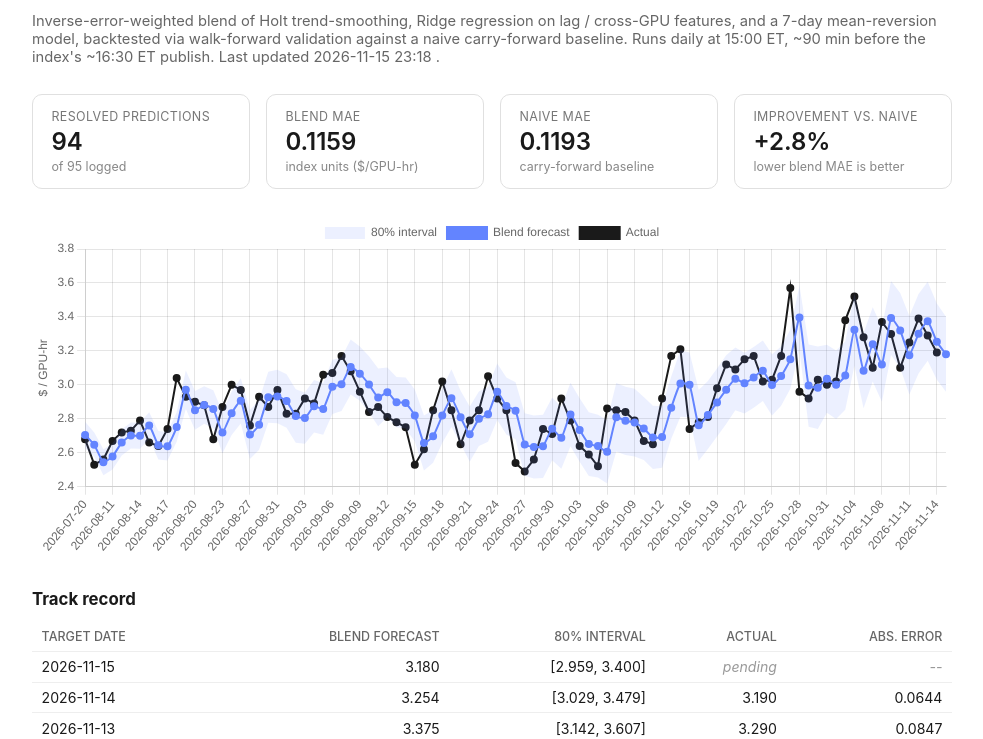
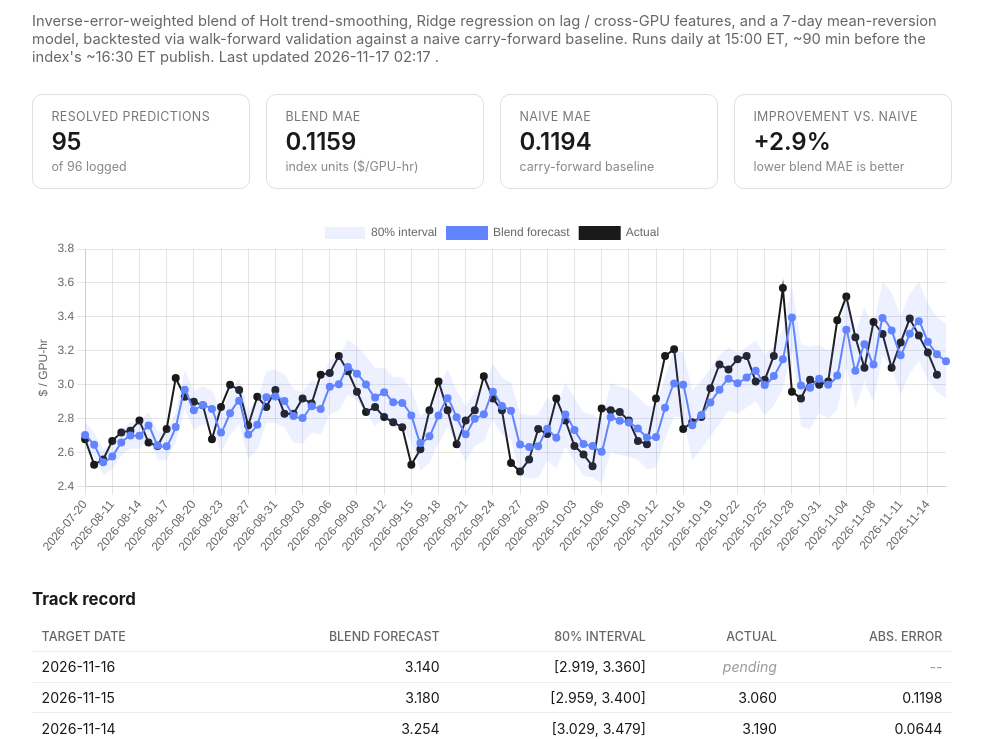
Before and after one commit to pepeelvis/ornn-h100-predictor, a plain HTML site: page docs/index.html in a window 1280 px wide. Shown: the part 70-809 px from the top of the page, without its empty margins (148-1131 px from the left). Drawn offline with nearby package versions, Linux system fonts and the light colour scheme.

Commit message:
Daily update: 2026-11-17

```diff
--- a/docs/index.html
+++ b/docs/index.html
@@ -41,13 +41,13 @@
 </head>
 <body>
 <h1>Ornn H100 SXM Index -- Daily Predictor</h1>
-<p class="sub">Inverse-error-weighted blend of Holt trend-smoothing, Ridge regression on lag / cross-GPU features, and a 7-day mean-reversion model, backtested via walk-forward validation against a naive carry-forward baseline. Runs daily at 15:00 ET, ~90 min before the index's ~16:30 ET publish. Last updated 2026-11-15 23:18 .</p>
+<p class="sub">Inverse-error-weighted blend of Holt trend-smoothing, Ridge regression on lag / cross-GPU features, and a 7-day mean-reversion model, backtested via walk-forward validation against a naive carry-forward baseline. Runs daily at 15:00 ET, ~90 min before the index's ~16:30 ET publish. Last updated 2026-11-17 02:17 .</p>
 
 <div class="stats">
   <div class="stat">
     <div class="label">Resolved predictions</div>
-    <div class="value">94</div>
-    <div class="note">of 95 logged</div>
+    <div class="value">95</div>
+    <div class="note">of 96 logged</div>
   </div>
   <div class="stat">
     <div class="label">Blend MAE</div>
@@ -56,12 +56,12 @@
   </div>
   <div class="stat">
     <div class="label">Naive MAE</div>
-    <div class="value">0.1193</div>
+    <div class="value">0.1194</div>
     <div class="note">carry-forward baseline</div>
   </div>
   <div class="stat">
     <div class="label">Improvement vs. naive</div>
-    <div class="value">+2.8%</div>
+    <div class="value">+2.9%</div>
     <div class="note">lower blend MAE is better</div>
   </div>
 </div>
@@ -74,7 +74,8 @@
     <tr><th>Target date</th><th>Blend forecast</th><th>80% interval</th><th>Actual</th><th>Abs. error</th></tr>
   </thead>
   <tbody>
-    <tr><td>2026-11-15</td><td>3.180</td><td>[2.959, 3.400]</td><td class="pending">pending</td><td class="pending">--</td></tr>
+    <tr><td>2026-11-16</td><td>3.140</td><td>[2.919, 3.360]</td><td class="pending">pending</td><td class="pending">--</td></tr>
+    <tr><td>2026-11-15</td><td>3.180</td><td>[2.959, 3.400]</td><td>3.060</td><td>0.1198</td></tr>
     <tr><td>2026-11-14</td><td>3.254</td><td>[3.029, 3.479]</td><td>3.190</td><td>0.0644</td></tr>
     <tr><td>2026-11-13</td><td>3.375</td><td>[3.142, 3.607]</td><td>3.290</td><td>0.0847</td></tr>
     <tr><td>2026-11-12</td><td>3.301</td><td>[3.067, 3.535]</td><td>3.390</td><td>0.0888</td></tr>
@@ -185,11 +186,11 @@
 </footer>
 
 <script>
-const labels = ["2026-07-20", "2026-08-09", "2026-08-10", "2026-08-11", "2026-08-12", "2026-08-13", "2026-08-14", "2026-08-15", "2026-08-16", "2026-08-17", "2026-08-18", "2026-08-19", "2026-08-20", "2026-08-21", "2026-08-22", "2026-08-23", "2026-08-24", "2026-08-25", "2026-08-27", "2026-08-28", "2026-08-29", "2026-08-31", "2026-09-01", "2026-09-02", "2026-09-03", "2026-09-04", "2026-09-05", "2026-09-06", "2026-09-07", "2026-09-08", "2026-09-09", "2026-09-10", "2026-09-11", "2026-09-12", "2026-09-13", "2026-09-14", "2026-09-15", "2026-09-16", "2026-09-17", "2026-09-18", "2026-09-19", "2026-09-20", "2026-09-21", "2026-09-22", "2026-09-23", "2026-09-24", "2026-09-25", "2026-09-26", "2026-09-27", "2026-09-28", "2026-09-29", "2026-09-30", "2026-10-01", "2026-10-02", "2026-10-03", "2026-10-04", "2026-10-05", "2026-10-06", "2026-10-07", "2026-10-08", "2026-10-09", "2026-10-10", "2026-10-11", "2026-10-12", "2026-10-13", "2026-10-14", "2026-10-16", "2026-10-17", "2026-10-18", "2026-10-19", "2026-10-20", "2026-10-21", "2026-10-22", "2026-10-23", "2026-10-24", "2026-10-25", "2026-10-26", "2026-10-27", "2026-10-28", "2026-10-29", "2026-10-30", "2026-10-31", "2026-11-01", "2026-11-02", "2026-11-04", "2026-11-06", "2026-11-07", "2026-11-08", "2026-11-09", "2026-11-10", "2026-11-11", "2026-11-12", "2026-11-13", "2026-11-14", "2026-11-15"];
-const actual = [2.68, 2.53, 2.56, 2.67, 2.72, 2.73, 2.79, 2.66, 2.64, 2.74, 3.04, 2.93, 2.9, 2.88, 2.68, 2.87, 3.0, 2.97, 2.76, 2.93, 2.87, 2.97, 2.83, 2.83, 2.92, 2.89, 3.06, 3.07, 3.17, 3.08, 2.96, 2.84, 2.87, 2.81, 2.78, 2.75, 2.53, 2.62, 2.85, 3.02, 2.85, 2.65, 2.79, 2.85, 3.05, 2.92, 2.85, 2.54, 2.49, 2.56, 2.74, 2.71, 2.92, 2.79, 2.64, 2.59, 2.52, 2.86, 2.85, 2.84, 2.79, 2.67, 2.65, 2.92, 3.17, 3.21, 2.74, 2.78, 2.81, 2.98, 3.12, 3.09, 3.15, 3.17, 3.02, 3.03, 3.17, 3.57, 2.96, 2.92, 3.03, 3.0, 3.02, 3.38, 3.52, 3.28, 3.1, 3.37, 3.3, 3.1, 3.25, 3.39, 3.29, 3.19, null];
-const blend = [2.7052, 2.6474, 2.5441, 2.5785, 2.6603, 2.7016, 2.7005, 2.7605, 2.6444, 2.6382, 2.751, 2.971, 2.8497, 2.8815, 2.8573, 2.7187, 2.8332, 2.9059, 2.7079, 2.7645, 2.9272, 2.9316, 2.9046, 2.8163, 2.8041, 2.8742, 2.8583, 2.9883, 3.0036, 3.1056, 3.066, 3.0022, 2.9259, 2.956, 2.8979, 2.8926, 2.8196, 2.6575, 2.6969, 2.819, 2.9213, 2.8094, 2.7097, 2.8005, 2.8267, 2.96, 2.8754, 2.8477, 2.6489, 2.6339, 2.6379, 2.7408, 2.6878, 2.8255, 2.7341, 2.6509, 2.6393, 2.6058, 2.8089, 2.7879, 2.7777, 2.7432, 2.6906, 2.6926, 2.8655, 3.0079, 3.0, 2.7615, 2.8224, 2.8961, 2.9716, 3.0353, 3.01, 3.0437, 3.0827, 2.9995, 3.0514, 3.151, 3.3962, 2.9961, 2.9831, 3.0356, 3.0003, 3.0545, 3.325, 3.0832, 3.2386, 3.1199, 3.3939, 3.3203, 3.1747, 3.3012, 3.3747, 3.2544, 3.1798];
-const lower = [2.628, 2.5759, 2.467, 2.5021, 2.5841, 2.6247, 2.6236, 2.682, 2.5608, 2.5546, 2.6642, 2.8577, 2.7362, 2.771, 2.7462, 2.5972, 2.7053, 2.7728, 2.5638, 2.6182, 2.7772, 2.7738, 2.747, 2.6591, 2.6528, 2.7196, 2.7064, 2.8287, 2.8457, 2.9435, 2.906, 2.8365, 2.7557, 2.8101, 2.75, 2.7425, 2.6669, 2.4961, 2.5412, 2.6579, 2.7512, 2.6533, 2.5475, 2.6398, 2.6655, 2.7936, 2.7069, 2.6803, 2.4651, 2.4487, 2.4515, 2.556, 2.5061, 2.6381, 2.5473, 2.4632, 2.4546, 2.4195, 2.6072, 2.5869, 2.5781, 2.5581, 2.5039, 2.5119, 2.6819, 2.8124, 2.8093, 2.5532, 2.622, 2.6965, 2.7693, 2.8505, 2.8307, 2.8644, 2.9044, 2.8189, 2.8775, 2.9774, 3.2076, 2.7539, 2.7399, 2.8352, 2.7986, 2.8539, 3.1128, 2.8615, 3.0199, 2.9009, 3.1758, 3.0999, 2.9434, 3.067, 3.142, 3.0294, 2.9592];
-const upper = [2.7823, 2.719, 2.6212, 2.6549, 2.7366, 2.7785, 2.7773, 2.8391, 2.7279, 2.7218, 2.8379, 3.0844, 2.9631, 2.992, 2.9684, 2.8401, 2.961, 3.039, 2.852, 2.9108, 3.0771, 3.0895, 3.0622, 2.9736, 2.9554, 3.0288, 3.0102, 3.1479, 3.1614, 3.2676, 3.2261, 3.168, 3.0961, 3.1018, 3.0459, 3.0426, 2.9724, 2.8189, 2.8525, 2.9801, 3.0914, 2.9655, 2.8719, 2.9612, 2.9878, 3.1263, 3.0439, 3.0152, 2.8326, 2.819, 2.8244, 2.9256, 2.8696, 3.0129, 2.9208, 2.8387, 2.824, 2.792, 3.0106, 2.9889, 2.9772, 2.9283, 2.8773, 2.8733, 3.049, 3.2034, 3.1907, 2.9698, 3.0229, 3.0958, 3.1739, 3.2201, 3.1893, 3.2229, 3.261, 3.1801, 3.2254, 3.3246, 3.5847, 3.2383, 3.2262, 3.2361, 3.202, 3.2551, 3.5372, 3.305, 3.4572, 3.3389, 3.612, 3.5407, 3.406, 3.5354, 3.6073, 3.4794, 3.4004];
+const labels = ["2026-07-20", "2026-08-09", "2026-08-10", "2026-08-11", "2026-08-12", "2026-08-13", "2026-08-14", "2026-08-15", "2026-08-16", "2026-08-17", "2026-08-18", "2026-08-19", "2026-08-20", "2026-08-21", "2026-08-22", "2026-08-23", "2026-08-24", "2026-08-25", "2026-08-27", "2026-08-28", "2026-08-29", "2026-08-31", "2026-09-01", "2026-09-02", "2026-09-03", "2026-09-04", "2026-09-05", "2026-09-06", "2026-09-07", "2026-09-08", "2026-09-09", "2026-09-10", "2026-09-11", "2026-09-12", "2026-09-13", "2026-09-14", "2026-09-15", "2026-09-16", "2026-09-17", "2026-09-18", "2026-09-19", "2026-09-20", "2026-09-21", "2026-09-22", "2026-09-23", "2026-09-24", "2026-09-25", "2026-09-26", "2026-09-27", "2026-09-28", "2026-09-29", "2026-09-30", "2026-10-01", "2026-10-02", "2026-10-03", "2026-10-04", "2026-10-05", "2026-10-06", "2026-10-07", "2026-10-08", "2026-10-09", "2026-10-10", "2026-10-11", "2026-10-12", "2026-10-13", "2026-10-14", "2026-10-16", "2026-10-17", "2026-10-18", "2026-10-19", "2026-10-20", "2026-10-21", "2026-10-22", "2026-10-23", "2026-10-24", "2026-10-25", "2026-10-26", "2026-10-27", "2026-10-28", "2026-10-29", "2026-10-30", "2026-10-31", "2026-11-01", "2026-11-02", "2026-11-04", "2026-11-06", "2026-11-07", "2026-11-08", "2026-11-09", "2026-11-10", "2026-11-11", "2026-11-12", "2026-11-13", "2026-11-14", "2026-11-15", "2026-11-16"];
+const actual = [2.68, 2.53, 2.56, 2.67, 2.72, 2.73, 2.79, 2.66, 2.64, 2.74, 3.04, 2.93, 2.9, 2.88, 2.68, 2.87, 3.0, 2.97, 2.76, 2.93, 2.87, 2.97, 2.83, 2.83, 2.92, 2.89, 3.06, 3.07, 3.17, 3.08, 2.96, 2.84, 2.87, 2.81, 2.78, 2.75, 2.53, 2.62, 2.85, 3.02, 2.85, 2.65, 2.79, 2.85, 3.05, 2.92, 2.85, 2.54, 2.49, 2.56, 2.74, 2.71, 2.92, 2.79, 2.64, 2.59, 2.52, 2.86, 2.85, 2.84, 2.79, 2.67, 2.65, 2.92, 3.17, 3.21, 2.74, 2.78, 2.81, 2.98, 3.12, 3.09, 3.15, 3.17, 3.02, 3.03, 3.17, 3.57, 2.96, 2.92, 3.03, 3.0, 3.02, 3.38, 3.52, 3.28, 3.1, 3.37, 3.3, 3.1, 3.25, 3.39, 3.29, 3.19, 3.06, null];
+const blend = [2.7052, 2.6474, 2.5441, 2.5785, 2.6603, 2.7016, 2.7005, 2.7605, 2.6444, 2.6382, 2.751, 2.971, 2.8497, 2.8815, 2.8573, 2.7187, 2.8332, 2.9059, 2.7079, 2.7645, 2.9272, 2.9316, 2.9046, 2.8163, 2.8041, 2.8742, 2.8583, 2.9883, 3.0036, 3.1056, 3.066, 3.0022, 2.9259, 2.956, 2.8979, 2.8926, 2.8196, 2.6575, 2.6969, 2.819, 2.9213, 2.8094, 2.7097, 2.8005, 2.8267, 2.96, 2.8754, 2.8477, 2.6489, 2.6339, 2.6379, 2.7408, 2.6878, 2.8255, 2.7341, 2.6509, 2.6393, 2.6058, 2.8089, 2.7879, 2.7777, 2.7432, 2.6906, 2.6926, 2.8655, 3.0079, 3.0, 2.7615, 2.8224, 2.8961, 2.9716, 3.0353, 3.01, 3.0437, 3.0827, 2.9995, 3.0514, 3.151, 3.3962, 2.9961, 2.9831, 3.0356, 3.0003, 3.0545, 3.325, 3.0832, 3.2386, 3.1199, 3.3939, 3.3203, 3.1747, 3.3012, 3.3747, 3.2544, 3.1798, 3.1395];
+const lower = [2.628, 2.5759, 2.467, 2.5021, 2.5841, 2.6247, 2.6236, 2.682, 2.5608, 2.5546, 2.6642, 2.8577, 2.7362, 2.771, 2.7462, 2.5972, 2.7053, 2.7728, 2.5638, 2.6182, 2.7772, 2.7738, 2.747, 2.6591, 2.6528, 2.7196, 2.7064, 2.8287, 2.8457, 2.9435, 2.906, 2.8365, 2.7557, 2.8101, 2.75, 2.7425, 2.6669, 2.4961, 2.5412, 2.6579, 2.7512, 2.6533, 2.5475, 2.6398, 2.6655, 2.7936, 2.7069, 2.6803, 2.4651, 2.4487, 2.4515, 2.556, 2.5061, 2.6381, 2.5473, 2.4632, 2.4546, 2.4195, 2.6072, 2.5869, 2.5781, 2.5581, 2.5039, 2.5119, 2.6819, 2.8124, 2.8093, 2.5532, 2.622, 2.6965, 2.7693, 2.8505, 2.8307, 2.8644, 2.9044, 2.8189, 2.8775, 2.9774, 3.2076, 2.7539, 2.7399, 2.8352, 2.7986, 2.8539, 3.1128, 2.8615, 3.0199, 2.9009, 3.1758, 3.0999, 2.9434, 3.067, 3.142, 3.0294, 2.9592, 2.9193];
+const upper = [2.7823, 2.719, 2.6212, 2.6549, 2.7366, 2.7785, 2.7773, 2.8391, 2.7279, 2.7218, 2.8379, 3.0844, 2.9631, 2.992, 2.9684, 2.8401, 2.961, 3.039, 2.852, 2.9108, 3.0771, 3.0895, 3.0622, 2.9736, 2.9554, 3.0288, 3.0102, 3.1479, 3.1614, 3.2676, 3.2261, 3.168, 3.0961, 3.1018, 3.0459, 3.0426, 2.9724, 2.8189, 2.8525, 2.9801, 3.0914, 2.9655, 2.8719, 2.9612, 2.9878, 3.1263, 3.0439, 3.0152, 2.8326, 2.819, 2.8244, 2.9256, 2.8696, 3.0129, 2.9208, 2.8387, 2.824, 2.792, 3.0106, 2.9889, 2.9772, 2.9283, 2.8773, 2.8733, 3.049, 3.2034, 3.1907, 2.9698, 3.0229, 3.0958, 3.1739, 3.2201, 3.1893, 3.2229, 3.261, 3.1801, 3.2254, 3.3246, 3.5847, 3.2383, 3.2262, 3.2361, 3.202, 3.2551, 3.5372, 3.305, 3.4572, 3.3389, 3.612, 3.5407, 3.406, 3.5354, 3.6073, 3.4794, 3.4004, 3.3598];
 
 new Chart(document.getElementById('chart'), {
   type: 'line',
--- a/lighter_basis_log.csv
+++ b/lighter_basis_log.csv
@@ -82,3 +82,4 @@ run_at,date,ocpi_spot,mark_price,index_price,last_trade_price,basis,basis_bps,op
 2026-11-14T00:08:48,2026-11-12,3.39,3.056,3.0402,3.1387,-0.3340000000000001,-985.2507374631269,7135.15,1113.426209
 2026-11-14T22:51:30,2026-11-13,3.29,3.3551,3.3719,3.1283,0.06510000000000016,197.8723404255324,8025.31,23086.798541
 2026-11-15T23:18:56,2026-11-14,3.19,2.9024,2.8879,3.2318,-0.28759999999999986,-901.5673981191218,7255.15,16023.863326
+2026-11-17T02:17:14,2026-11-15,3.06,3.2148,3.2275,3.1733,0.15479999999999983,505.88235294117584,7338.78,2061.743343
--- a/predictions_log.csv
+++ b/predictions_log.csv
@@ -93,4 +93,5 @@ run_at,target_date,last_known_date,last_known_value,naive,holt,ridge,meanrev,ble
 2026-11-12T23:57:34,2026-11-12,2026-11-11,3.25,3.25,3.2499451079721546,3.3735383311592653,3.2405714285714287,3.3012064484584895,3.0669803224705725,3.5354325744464066,0.1541122322413653,0.15499999999999994,3.39,0.08879355154151058
 2026-11-14T00:08:46,2026-11-13,2026-11-12,3.39,3.39,3.3934458984558735,3.403309216124002,3.349714285714286,3.374678315756271,3.142032945178004,3.6073236863345386,0.15172146230543274,0.15333333333333327,3.29,0.08467831575627116
 2026-11-14T22:51:30,2026-11-14,2026-11-13,3.29,3.29,3.2980924777551066,3.2258465191098664,3.280142857142857,3.2543848990373414,3.0293619340606344,3.4794078640140484,0.1452216798770141,0.14749999999999994,3.19,0.06438489903734146
-2026-11-15T23:18:55,2026-11-15,2026-11-14,3.19,3.19,3.191103088865144,3.1443116009405947,3.214,3.1797780170654804,2.959192520772283,3.400363513358678,0.14314566366821485,0.14624999999999996,,
+2026-11-15T23:18:55,2026-11-15,2026-11-14,3.19,3.19,3.191103088865144,3.1443116009405947,3.214,3.1797780170654804,2.959192520772283,3.400363513358678,0.14314566366821485,0.14624999999999996,3.06,0.1197780170654803
+2026-11-17T02:17:13,2026-11-16,2026-11-15,3.06,3.06,3.0647443791302456,3.1672290061518193,3.109714285714286,3.1395426856925637,2.9192747186113186,3.3598106527738087,0.1415710091665281,0.1508333333333333,,
```
